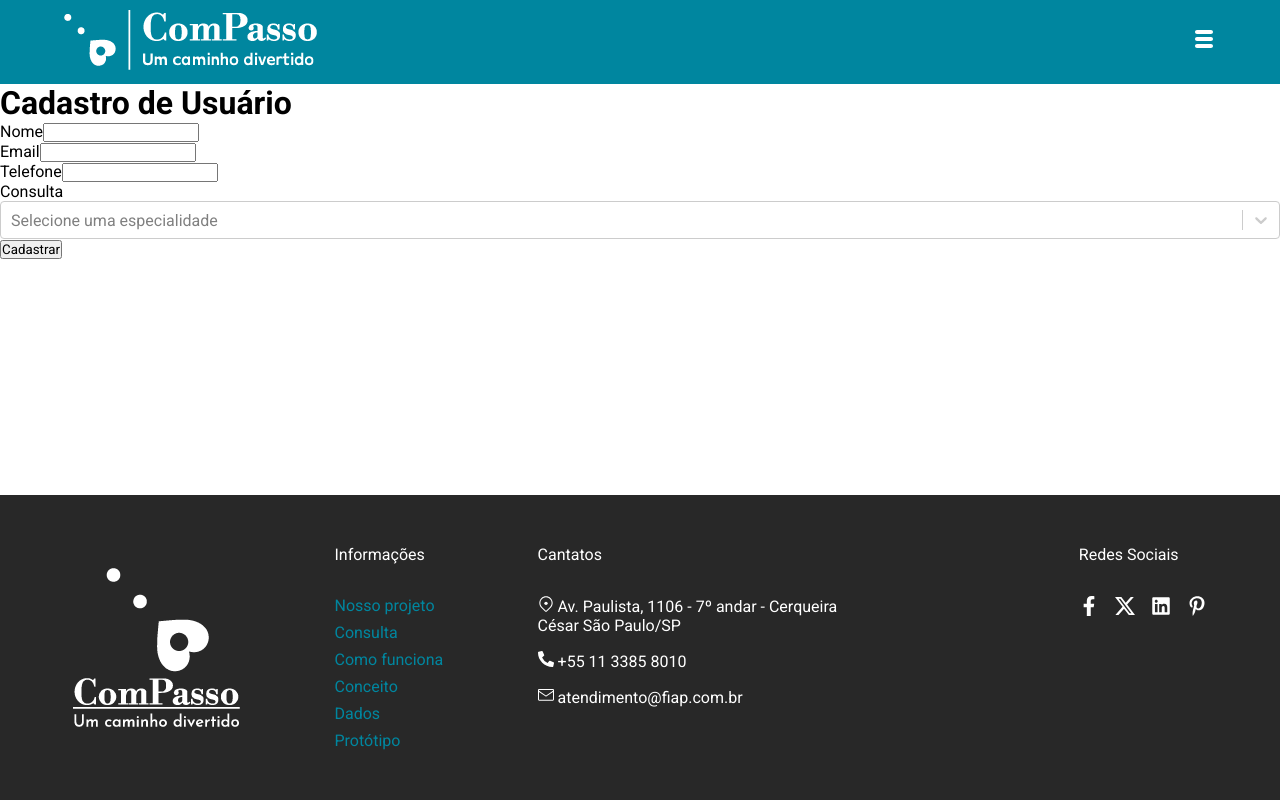
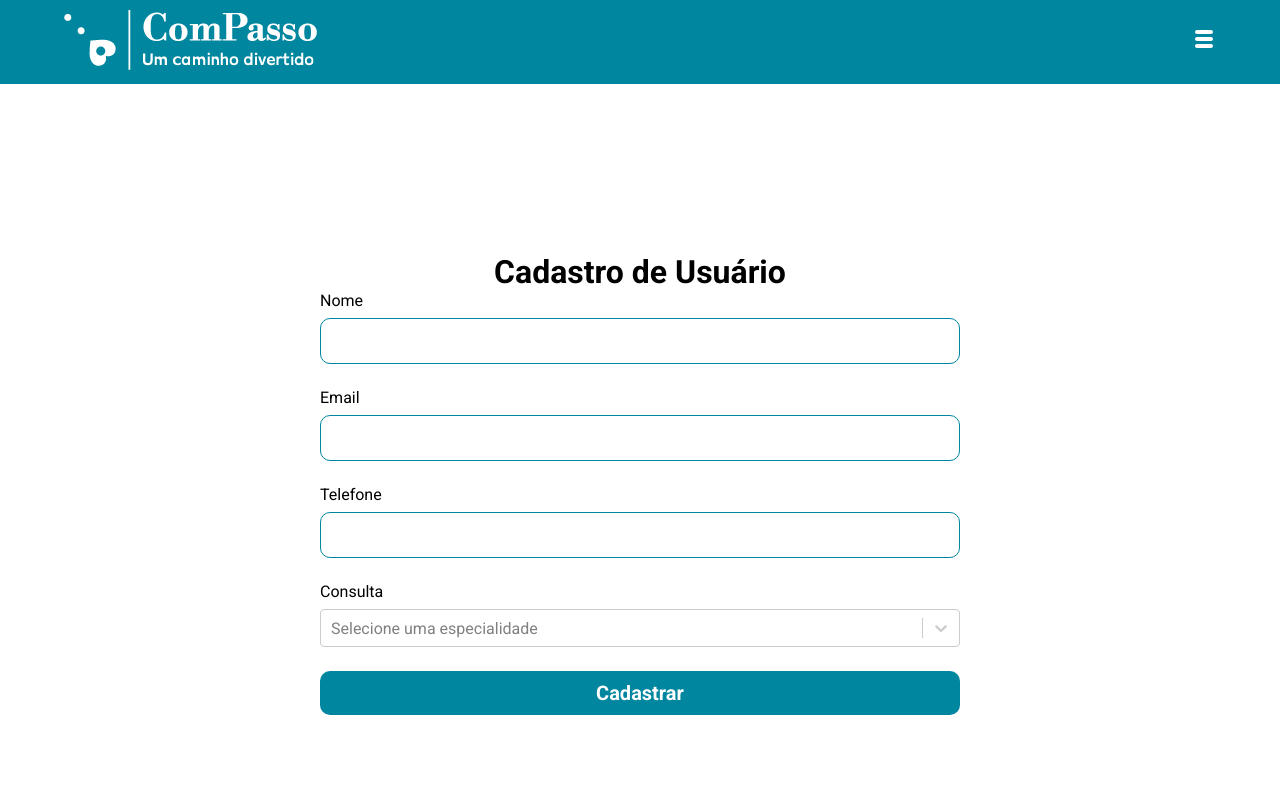
Before and after one commit to Vikcarvalhos/Challenge, a React (Vite) app: page /register in a window 1280 px wide. Shown: the top 800 px of the page. Built offline with nearby package versions, Linux system fonts and the light colour scheme.

Commit message:
style: style added to register

```diff
--- a/src/components/Nav.jsx
+++ b/src/components/Nav.jsx
@@ -32,6 +32,7 @@ function Nav(){
                             <Link to="/concept" onClick={closeNav} className='hover-underline'>Conceito</Link>
                             <Link to="/data" onClick={closeNav} className='hover-underline'>Dados</Link>
                             <Link to="/prototype" onClick={closeNav} className='hover-underline'>Protótipo</Link>
+                            <Link to="/register" onClick={closeNav} className='hover-underline'>Cadastro</Link>
                         </div>
                     </div>
                 </nav>
--- /dev/null
+++ b/src/css/register.css
@@ -0,0 +1,38 @@
+.cadastro{
+    display: flex;
+    flex-direction: column;
+    justify-content: center;
+    align-items: center;
+    height: 100vh;
+}
+
+.form-group{
+    display: flex;
+    flex-direction: column;
+    width: 50vw;
+    gap: 1vh;
+}
+
+input{
+    padding: 10px;
+    font-size: 20px;
+    border: 1px solid #00869F;
+    border-radius: 10px;
+
+}
+
+.buttonCadastro{
+    padding: 10px;
+    background-color: #00869F;
+    font-size: 20px;
+    font-weight: bold;
+    color: white;
+    border: none;
+    border-radius: 10px;
+}
+
+form{
+    display: flex;
+    flex-direction: column;
+    gap: 3vh;
+}
--- a/src/routes/Register.jsx
+++ b/src/routes/Register.jsx
@@ -1,7 +1,7 @@
 import React, { useState } from 'react';
 import Select from 'react-select';
 import axios from 'axios';
-import '../css/Appointment.css';
+import '../css/register.css';
 
 const destinations = {
   'A': 'Cardiologista',
```
